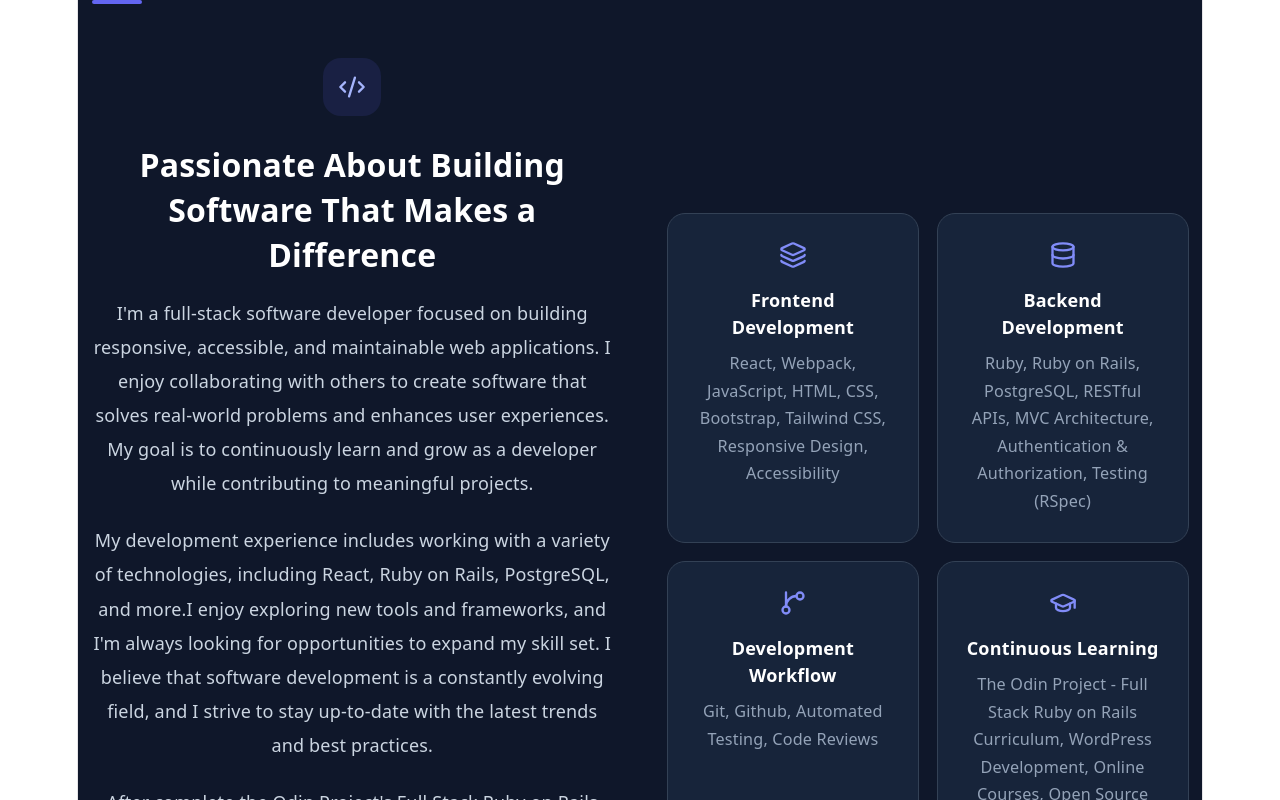
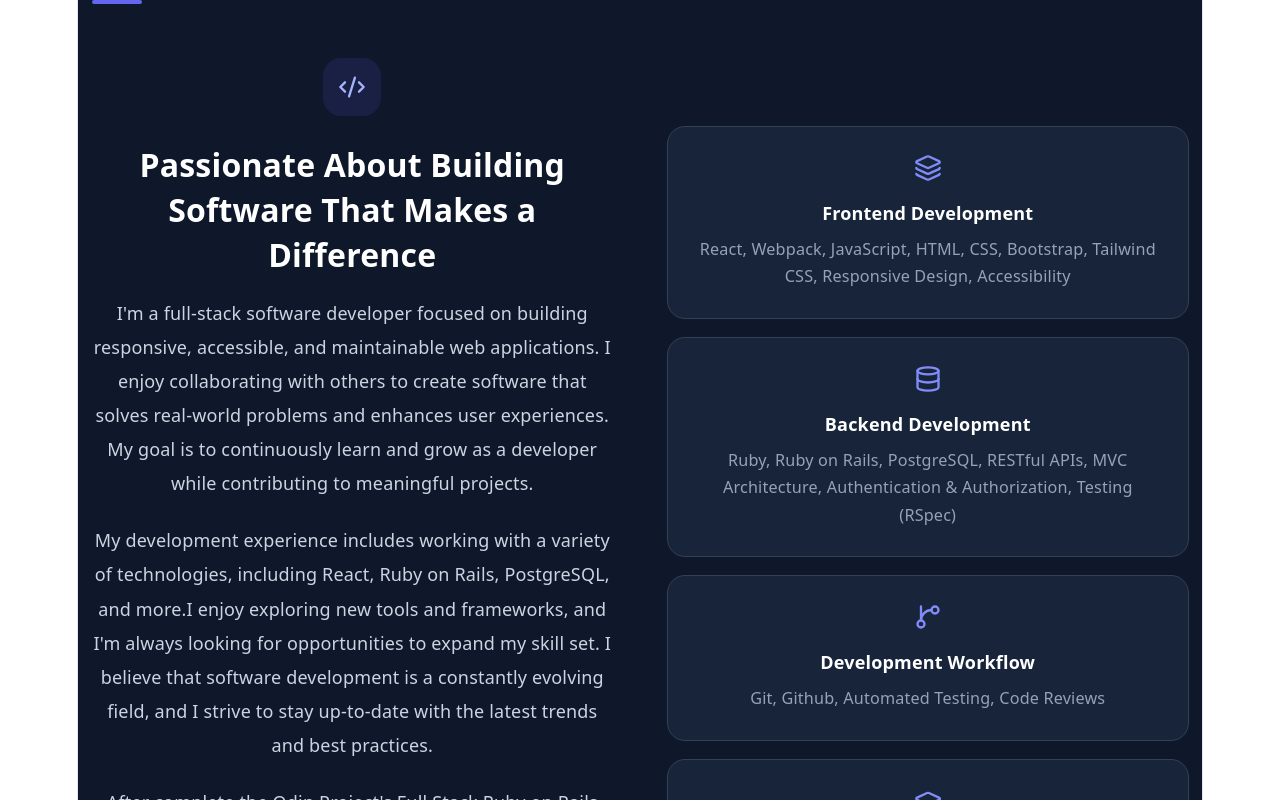
Before and after one commit to jameshsims91/portfolio, a React (Vite) app in the folder frontend/: page / in a window 1280 px wide. Shown: the part 1040-1840 px from the top of the page. Built offline with nearby package versions, Linux system fonts and the light colour scheme; no server answers.

Commit message:
feat(a11y): add container query to stack About cards on narrow or zoomed viewports
- Enable inline-size containment on .about-section .col-lg-6 in About.css
- Stack .row-cols-sm-2 > .col cards to 100% width via @container (max-width: 36rem) to accommodate large text scaling and high zoom levels

```diff
--- a/frontend/src/components/About/About.css
+++ b/frontend/src/components/About/About.css
@@ -69,6 +69,8 @@
   border: 1px solid #334155;
   border-radius: 1rem;
   padding: 1.5rem;
+  min-width: 0;
+  overflow-wrap: anywhere;
   transition:
     transform 0.25s ease,
     border-color 0.25s ease,
@@ -90,12 +92,18 @@
   font-weight: 700;
   color: #ffffff;
   line-height: 1.5;
+  min-width: 0;
+  max-width: 100%;
+  overflow-wrap: anywhere;
 }
 
 .about-card-description {
   font-size: 0.9rem;
   line-height: 1.7;
   color: #94a3b8;
+  min-width: 0;
+  max-width: 100%;
+  overflow-wrap: anywhere;
 }
 
 /* Tablet and Mobile */
@@ -133,3 +141,20 @@
     transform: none;
   }
 }
+
+/* Responsive About Card Container */
+
+.about-section .col-lg-6 {
+  container-type: inline-size;
+}
+
+/* Stack cards when available space is limited
+   relative to the user's text size */
+
+@container (max-width: 36rem) {
+  .about-section .row-cols-sm-2 > .col {
+    flex: 0 0 100%;
+    width: 100%;
+    max-width: 100%;
+  }
+}
```
